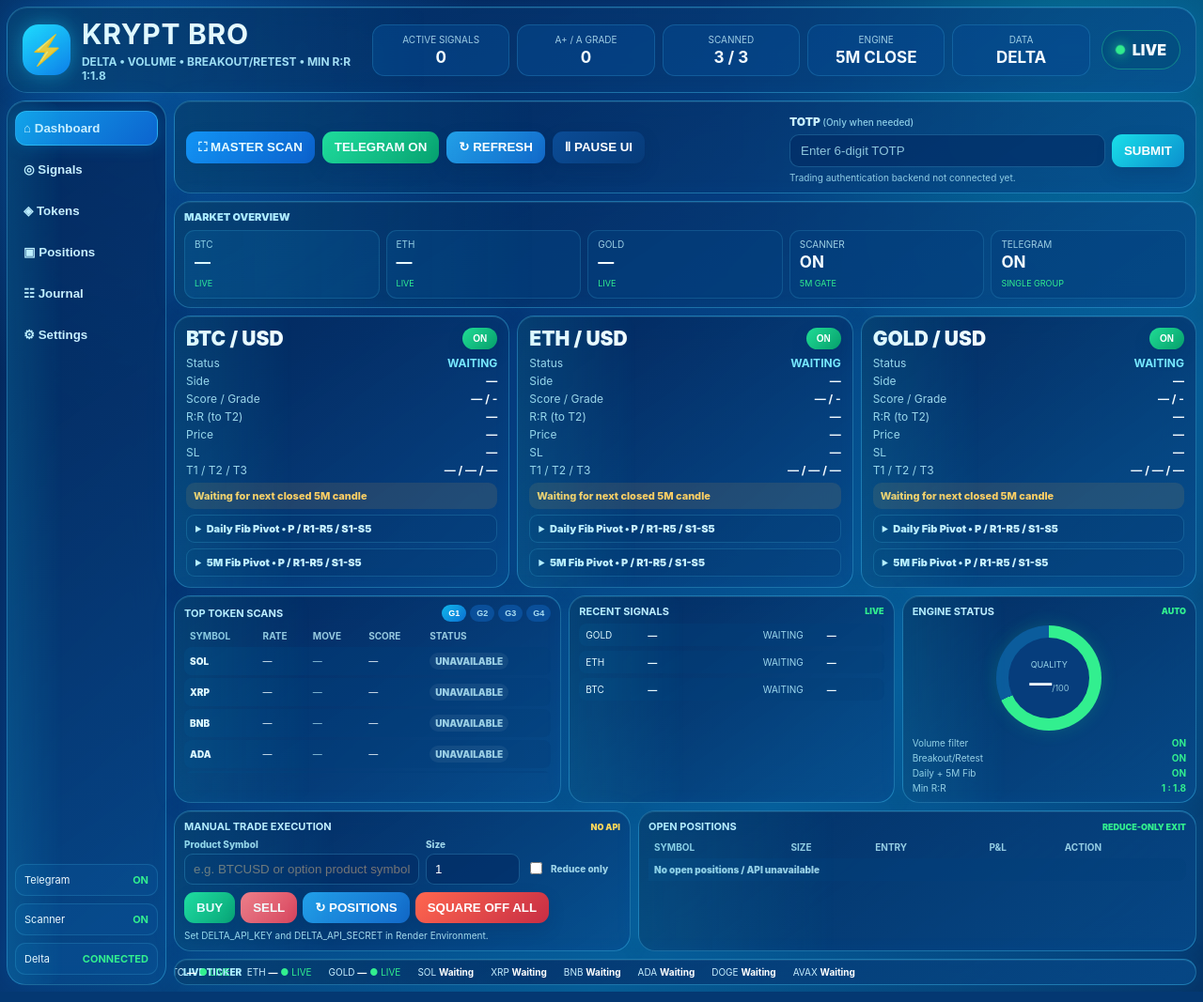
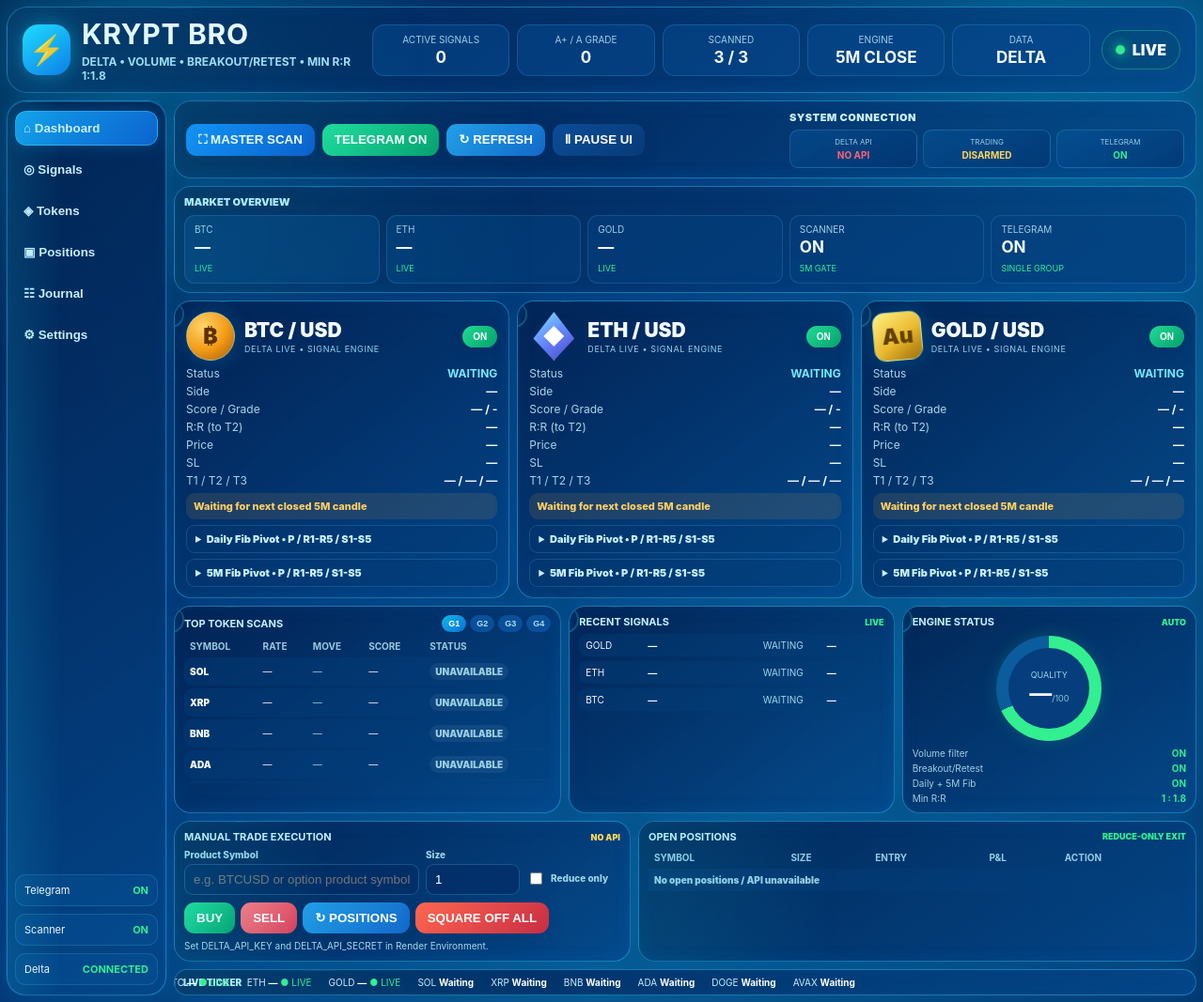
Before and after one commit to sahadev4482-bit/krypt_bro_signal_engine_v2.py, a Flask app: page / in a window 1280 px wide. Shown: the whole page at 94% size. Run offline with Flask 3, Linux system fonts and the light colour scheme; data that the repository does not hold is empty.

Commit message:
Add files via upload

```diff
--- a/static/css/style.css
+++ b/static/css/style.css
@@ -177,3 +177,144 @@ th{color:#97cae0;text-align:left;padding:0 6px 3px}td{padding:6px;background:rgb
 .square-btn{border:0;border-radius:7px;padding:4px 7px;background:linear-gradient(135deg,#ffb13b,#ef6a39);color:white;font-size:9px;font-weight:900;cursor:pointer}
 @media(max-width:1200px){.trade-grid{grid-template-columns:1fr}}
 @media(max-width:650px){.trade-form{grid-template-columns:1fr}}
+
+.api-status-panel{display:grid;gap:7px}
+.api-title{font-size:11px;font-weight:900;color:#c7efff;letter-spacing:.4px}
+.api-status-grid{display:grid;grid-template-columns:repeat(3,1fr);gap:7px}
+.api-status-grid div{
+  padding:8px 9px;border-radius:10px;
+  background:rgba(4,64,126,.48);
+  border:1px solid rgba(92,217,255,.18);
+  text-align:center
+}
+.api-status-grid span{display:block;font-size:9px;color:#9fd5e8}
+.api-status-grid b{display:block;margin-top:3px;font-size:11px;color:#ffd75a}
+.api-status-grid b.ok{color:#32ef8f}
+.api-status-grid b.bad{color:#ff6478}
+@media(max-width:650px){.api-status-grid{grid-template-columns:1fr}}
+
+/* ===== FINAL REFERENCE-STYLE OVERRIDES ===== */
+body{
+  background:
+    radial-gradient(circle at 12% 6%, rgba(0,221,255,.26), transparent 23%),
+    radial-gradient(circle at 86% 4%, rgba(0,255,196,.16), transparent 24%),
+    linear-gradient(135deg,#021b46 0%,#043776 42%,#07568c 72%,#04376e 100%) !important;
+}
+.glass{
+  background:
+    linear-gradient(145deg,rgba(2,34,82,.91),rgba(4,72,140,.78)) !important;
+  border:1px solid rgba(52,211,255,.42) !important;
+  box-shadow:
+    0 0 0 1px rgba(0,132,255,.10),
+    0 0 22px rgba(0,159,255,.18),
+    inset 0 1px 0 rgba(170,244,255,.10) !important;
+}
+.top,.control,.overview,.card,.token-panel,.recent-panel,.sentiment,.trade-ticket,.positions-panel,.ticker{
+  box-shadow:
+    0 0 26px rgba(0,159,255,.16),
+    inset 0 0 24px rgba(0,129,255,.05) !important;
+}
+.hud-edge:after{
+  content:"";
+  position:absolute;
+  inset:0;
+  border-radius:inherit;
+  pointer-events:none;
+  background:
+    linear-gradient(90deg,transparent 0 12%,rgba(33,226,255,.55) 14%,transparent 17%) top/100% 1px no-repeat,
+    linear-gradient(180deg,transparent 0 22%,rgba(35,219,255,.32) 25%,transparent 29%) left/1px 100% no-repeat;
+  opacity:.55;
+  animation:hudSpark 7s linear infinite;
+}
+@keyframes hudSpark{
+  0%{filter:brightness(.8);opacity:.28}
+  45%{filter:brightness(1.45);opacity:.75}
+  100%{filter:brightness(.8);opacity:.28}
+}
+.card{
+  min-height:286px !important;
+}
+.card-head{
+  gap:10px;
+}
+.asset-heading{
+  display:flex;
+  align-items:center;
+  gap:10px;
+}
+.asset-icon{
+  width:52px;
+  height:52px;
+  border-radius:50%;
+  display:grid;
+  place-items:center;
+  font-weight:950;
+  font-size:23px;
+  flex:0 0 auto;
+  border:1px solid rgba(118,234,255,.45);
+  box-shadow:0 0 22px rgba(0,190,255,.22), inset 0 0 14px rgba(255,255,255,.08);
+  position:relative;
+  overflow:hidden;
+}
+.asset-icon:after{
+  content:"";
+  position:absolute;
+  inset:-35%;
+  background:linear-gradient(115deg,transparent 35%,rgba(255,255,255,.28) 48%,transparent 60%);
+  animation:iconSweep 5.8s ease-in-out infinite;
+}
+@keyframes iconSweep{
+  0%,60%{transform:translateX(-70%)}
+  90%,100%{transform:translateX(70%)}
+}
+.asset-icon.btc{
+  background:radial-gradient(circle at 35% 30%,#ffd76a,#f39a14 52%,#9b5200 100%);
+  color:#5d3200;
+}
+.asset-icon.eth{
+  background:linear-gradient(145deg,#7ee8ff,#6690ff 45%,#4d3cc9 100%);
+  color:white;
+  clip-path:polygon(50% 0,92% 55%,50% 100%,8% 55%);
+  border-radius:10px;
+}
+.asset-icon.gold{
+  border-radius:13px;
+  background:linear-gradient(145deg,#fff080,#eab92e 55%,#9c6a03 100%);
+  color:#624200;
+  transform:rotate(-5deg);
+}
+.asset-title-wrap{min-width:0}
+.asset-sub{font-size:9px;color:#8ed4ef;margin-top:2px;letter-spacing:.6px}
+.api-status-panel{display:grid;gap:6px}
+.api-title{font-size:11px;font-weight:900;color:#c9f1ff;letter-spacing:.5px}
+.api-status-grid{display:grid;grid-template-columns:repeat(3,minmax(0,1fr));gap:6px}
+.api-status-grid div{
+  background:linear-gradient(150deg,rgba(7,88,159,.48),rgba(2,46,105,.52));
+  border:1px solid rgba(91,217,255,.22);
+  border-radius:9px;
+  padding:7px 8px;
+  text-align:center;
+}
+.api-status-grid span{display:block;font-size:8px;color:#95cfe6}
+.api-status-grid b{display:block;font-size:10px;margin-top:3px;color:#ffd75a}
+.api-status-grid b.ok{color:#32ef8f}
+.api-status-grid b.bad{color:#ff6478}
+
+/* More robotic corner accents */
+.card:before,.token-panel:before,.recent-panel:before,.sentiment:before{
+  content:"";
+  position:absolute;
+  width:26px;height:26px;
+  right:5px;bottom:5px;
+  border-right:2px solid rgba(35,224,255,.48);
+  border-bottom:2px solid rgba(35,224,255,.48);
+  opacity:.55;
+  pointer-events:none;
+}
+@media(max-width:650px){
+  .api-status-grid{grid-template-columns:1fr}
+  .asset-icon{width:44px;height:44px;font-size:19px}
+}
+@media(prefers-reduced-motion:reduce){
+  .hud-edge:after,.asset-icon:after{animation:none!important}
+}
--- a/static/js/app.js
+++ b/static/js/app.js
@@ -11,6 +11,13 @@ let recent=[];
 
 async function api(path,opts={}){const r=await fetch(path,opts);return r.json()}
 function fmt(v){return v===null||v===undefined?'—':Number(v).toLocaleString(undefined,{maximumFractionDigits:2})}
+
+function assetIcon(asset){
+  if(asset==='BTC') return '<div class="asset-icon btc">₿</div>';
+  if(asset==='ETH') return '<div class="asset-icon eth">◆</div>';
+  if(asset==='GOLD') return '<div class="asset-icon gold">Au</div>';
+  return '<div class="asset-icon">'+asset.slice(0,1)+'</div>';
+}
 
 function pivotTable(p){
   if(!p||Object.keys(p).length===0)return '<div style="padding:0 9px 6px;color:#8fcce4;font-size:10px">Waiting for scan...</div>';
@@ -82,6 +89,11 @@ async function refresh(){
   master.className=d.scanner_enabled?'btn btn-blue':'btn btn-red';
   tg.className=d.telegram_enabled?'btn btn-green':'btn btn-red';
   tg.textContent=d.telegram_enabled?'TELEGRAM ON':'TELEGRAM OFF';
+  const tgState=document.getElementById('deltaTelegramState');
+  if(tgState){
+    tgState.textContent=d.telegram_enabled?'ON':'OFF';
+    tgState.className=d.telegram_enabled?'ok':'';
+  }
 
   let html='',active=0,high=0,quality=0,count=0;
   for(const [asset,s] of Object.entries(d.assets)){
@@ -96,7 +108,7 @@ async function refresh(){
 
     html+=`<article class="card glass hud-edge">
       <div class="card-head">
-        <div class="asset-name">${asset} / USD</div>
+        <div class="asset-heading">${assetIcon(asset)}<div class="asset-title-wrap"><div class="asset-name">${asset} / USD</div><div class="asset-sub">DELTA LIVE • SIGNAL ENGINE</div></div></div>
         <button class="asset-toggle ${s.enabled?'btn btn-green':'btn btn-red'}" data-asset="${asset}">${s.enabled?'ON':'OFF'}</button>
       </div>
       <div class="row"><span>Status</span><b class="status ${cls}">${st}</b></div>
@@ -131,12 +143,6 @@ master.addEventListener('click',async()=>{await api('/api/toggle-scanner',{metho
 tg.addEventListener('click',async()=>{await api('/api/toggle-telegram',{method:'POST'});refresh()});
 refreshBtn.addEventListener('click',refresh);
 pauseBtn.addEventListener('click',()=>{uiPaused=!uiPaused;pauseBtn.textContent=uiPaused?'▶ RESUME UI':'Ⅱ PAUSE UI'});
-totpSubmit.addEventListener('click',()=>{
-  const v=totp.value.trim();
-  totpHint.textContent=/^[0-9]{6}$/.test(v)?'TOTP format accepted. Trading auth is not connected yet.':'Enter a valid 6-digit TOTP.';
-  if(/^[0-9]{6}$/.test(v))totp.value='';
-});
-
 renderTokenGroup();
 refresh();
 setInterval(refresh,5000);
@@ -145,13 +151,38 @@ setInterval(refresh,5000);
 async function loadTradingStatus(){
   try{
     const s=await api('/api/trading/status');
+
     tradeStatus.textContent=s.trading_enabled?'ARMED':(s.credentials_configured?'DISARMED':'NO API');
     tradeStatus.style.color=s.trading_enabled?'#32ef8f':'#ffd75a';
+
+    const apiState=document.getElementById('deltaApiState');
+    const tradingState=document.getElementById('deltaTradingState');
+    const telegramState=document.getElementById('deltaTelegramState');
+
+    if(apiState){
+      apiState.textContent=s.credentials_configured?'CONNECTED':'NO API';
+      apiState.className=s.credentials_configured?'ok':'bad';
+    }
+
+    if(tradingState){
+      tradingState.textContent=s.trading_enabled?'ARMED':'DISARMED';
+      tradingState.className=s.trading_enabled?'ok':'';
+    }
+
+    if(telegramState){
+      telegramState.textContent=document.getElementById('sideTg')?.textContent || 'ON';
+      telegramState.className='ok';
+    }
+
     tradeMessage.textContent=s.credentials_configured
-      ? (s.trading_enabled?'Live trading enabled. Manual orders are LIVE.':'Credentials found. Set DELTA_TRADING_ENABLED=true in Render to allow orders.')
+      ? (s.trading_enabled
+          ? 'Live trading enabled. Manual orders are LIVE.'
+          : 'Credentials found. Trading is safely DISARMED.')
       : 'Set DELTA_API_KEY and DELTA_API_SECRET in Render Environment.';
   }catch(e){
     tradeStatus.textContent='ERROR';
+    const apiState=document.getElementById('deltaApiState');
+    if(apiState){apiState.textContent='ERROR';apiState.className='bad';}
   }
 }
 
--- a/templates/index.html
+++ b/templates/index.html
@@ -58,13 +58,13 @@
             <button id="pauseBtn" class="btn btn-dark">Ⅱ PAUSE UI</button>
           </div>
 
-          <div class="totp-wrap">
-            <label>TOTP <small>(Only when needed)</small></label>
-            <div class="totp-row">
-              <input id="totp" maxlength="6" inputmode="numeric" placeholder="Enter 6-digit TOTP">
-              <button id="totpSubmit" class="btn btn-cyan">SUBMIT</button>
+          <div class="api-status-panel">
+            <div class="api-title">SYSTEM CONNECTION</div>
+            <div class="api-status-grid">
+              <div><span>DELTA API</span><b id="deltaApiState">CHECKING</b></div>
+              <div><span>TRADING</span><b id="deltaTradingState">CHECKING</b></div>
+              <div><span>TELEGRAM</span><b id="deltaTelegramState">CHECKING</b></div>
             </div>
-            <p id="totpHint">Trading authentication backend not connected yet.</p>
           </div>
         </section>
 
```
